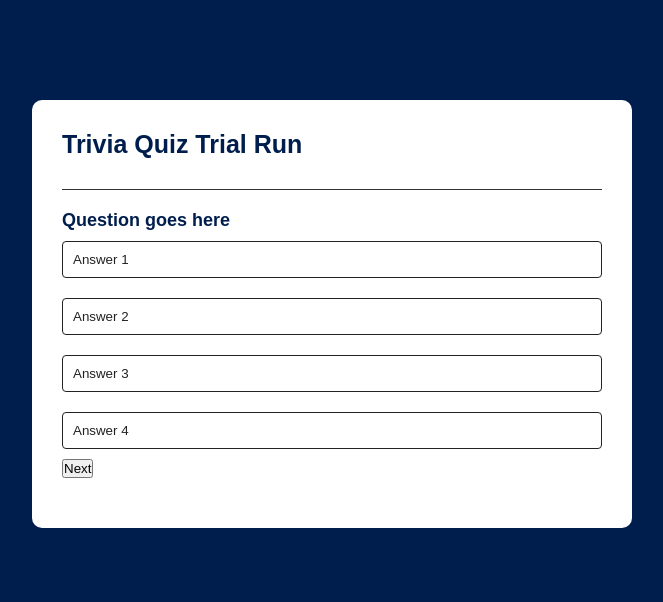
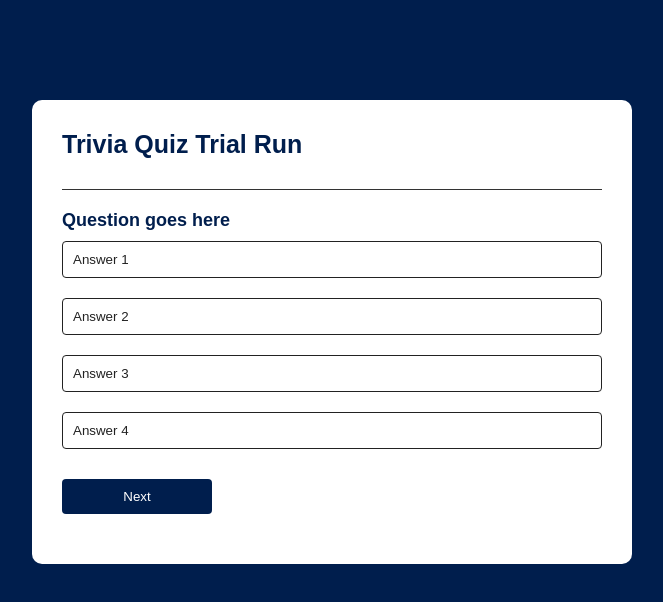
Before and after one commit to BethHayden01/Trivia-template, a plain HTML site: page index.html in a window 1280 px wide. Shown: the whole page, without its empty margins (308-971 px from the left). Drawn offline with Linux system fonts and the light colour scheme.

Commit message:
Add css styling for next button

```diff
--- a/assets/css/style.css
+++ b/assets/css/style.css
@@ -54,3 +54,15 @@ body{
     background: #222;
     color: #fff;
 }
+
+#next-btn{
+    background: #001e4d;
+    color: #fff;
+    font-weight: 500;
+    width: 150px;
+    border: 0;
+    padding: 10px;
+    margin: 20px auto 0;
+    border-radius: 4px;
+    cursor: pointer;
+}
```
